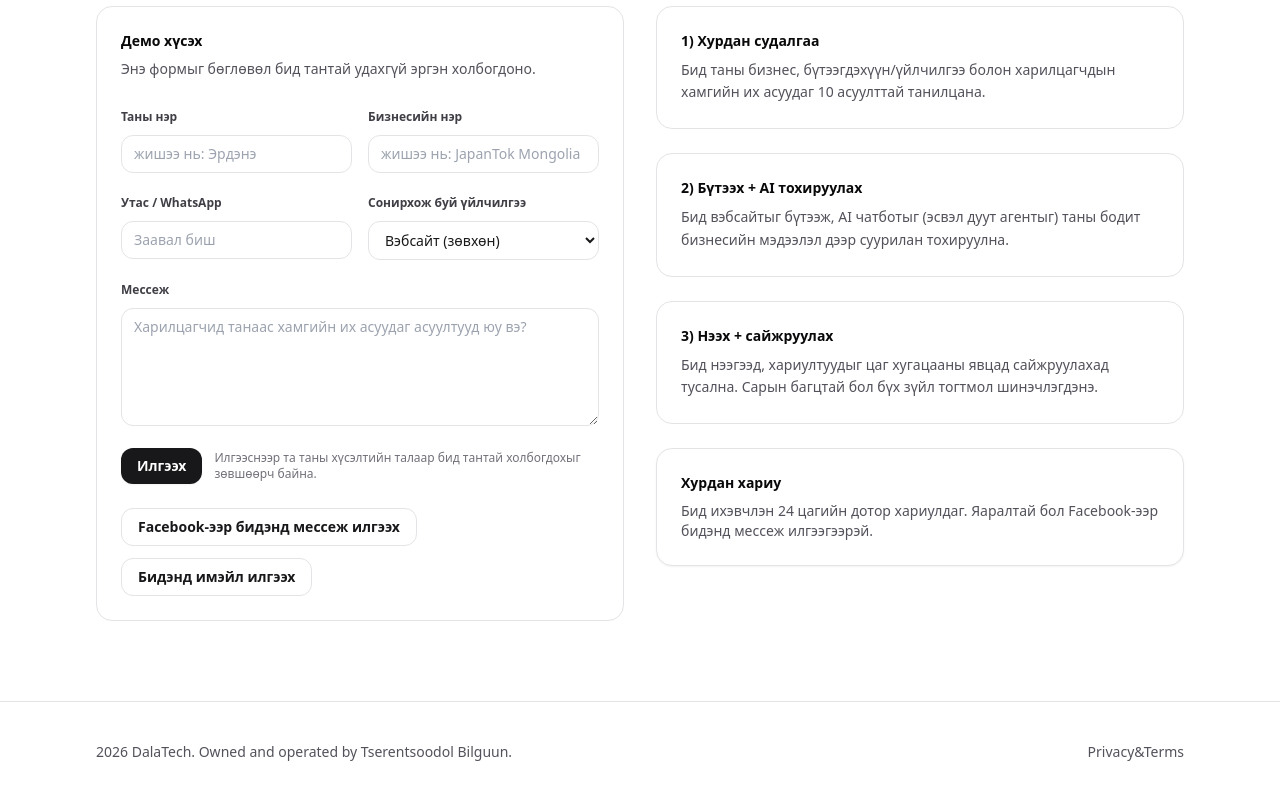
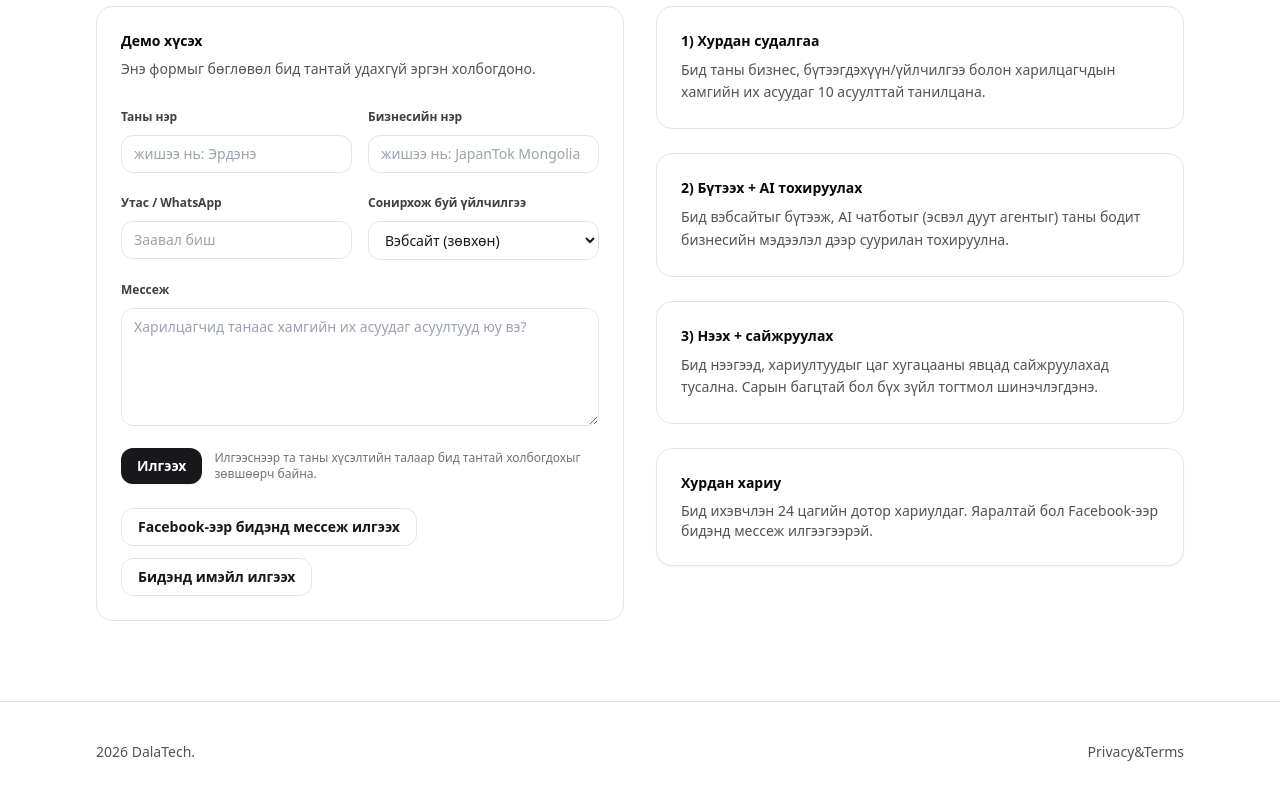
Before and after one commit to nurynury854-ux/DalaTech_Portfolio, a React (Vite) app: page / in a window 1280 px wide. Shown: the part 6863-7663 px from the top of the page. Built offline with nearby package versions, Linux system fonts and the light colour scheme.

Commit message:
Remove ownership attribution from footer

```diff
--- a/src/App.jsx
+++ b/src/App.jsx
@@ -1419,7 +1419,7 @@ function Footer({ onOpenPrivacy }) {
       <Container>
         <div className="flex flex-col gap-3 sm:flex-row sm:items-center sm:justify-between">
           <div className="text-sm text-zinc-600">
-            {new Date().getFullYear()} DalaTech. Owned and operated by Tserentsoodol Bilguun.
+            {new Date().getFullYear()} DalaTech.
           </div>
           <div className="flex gap-4 text-sm text-zinc-600">
             <button
```
